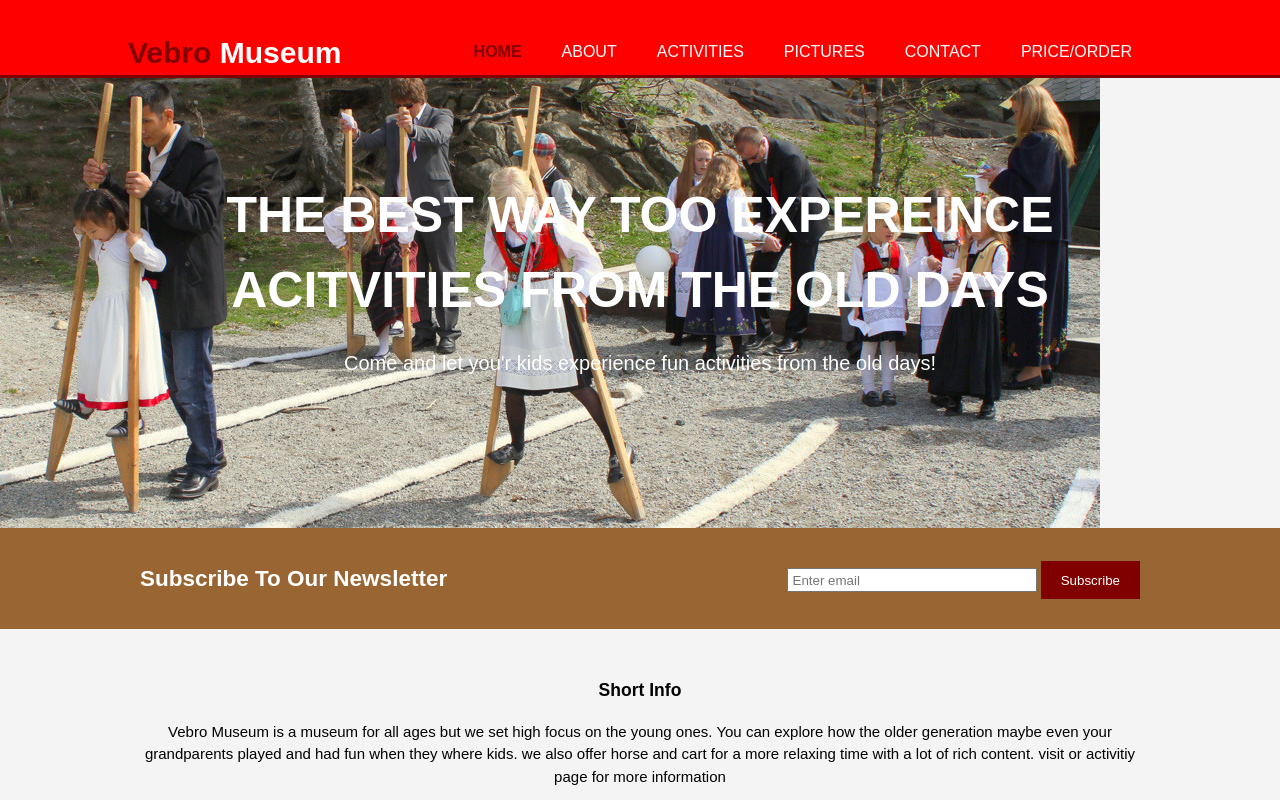
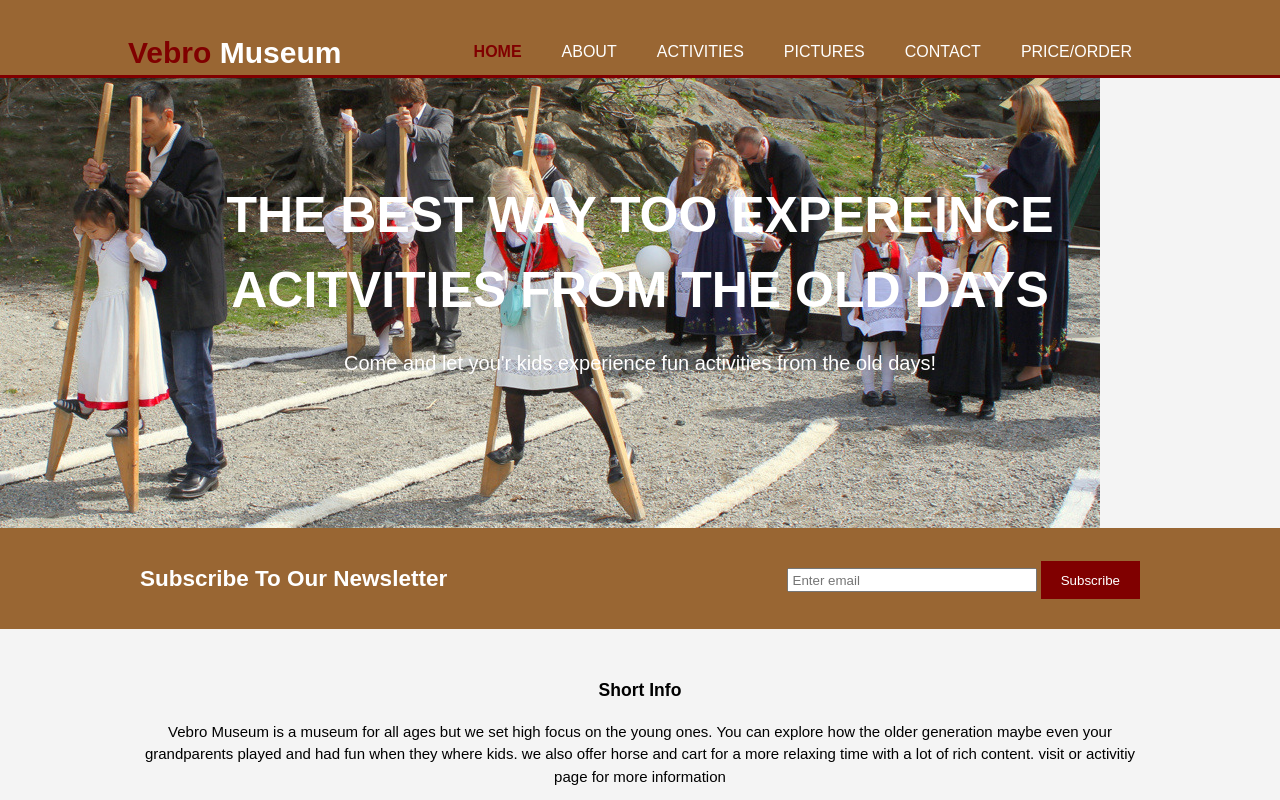
Before and after one commit to aaern123/MinHjemmeside, a plain HTML site: page Website/index.html in a window 1280 px wide. Shown: the top 800 px of the page. Drawn offline with Linux system fonts and the light colour scheme.

Commit message:
Jeg Endret farget tilbake til brun

```diff
--- a/Website/css/style.css
+++ b/Website/css/style.css
@@ -80,7 +80,7 @@ text-align: center;
 
 /* Header */
 header{
-  background:red;
+  background:#996633;
   color:#fff;
   padding-top: 30px;
   min-height: 70px;
```
